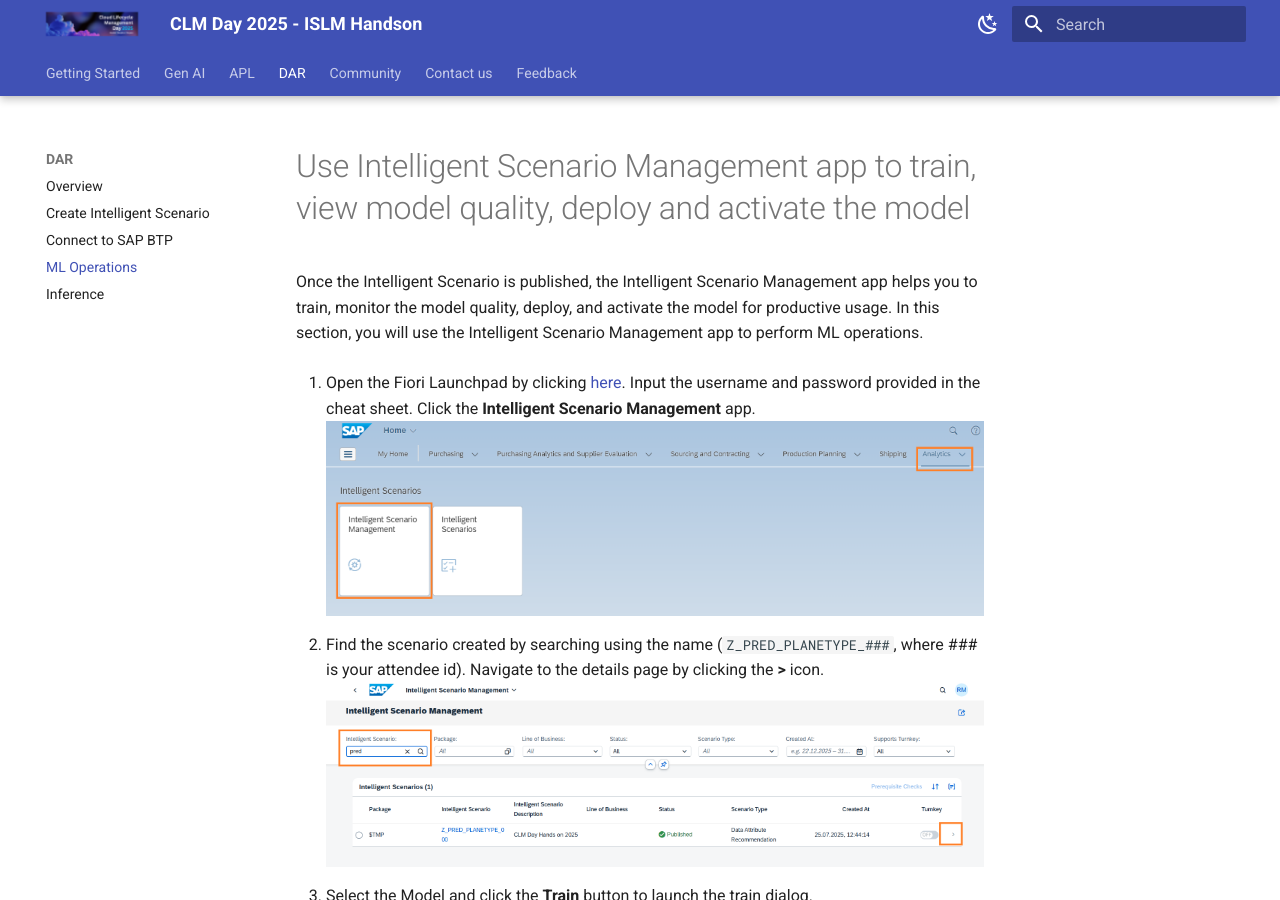
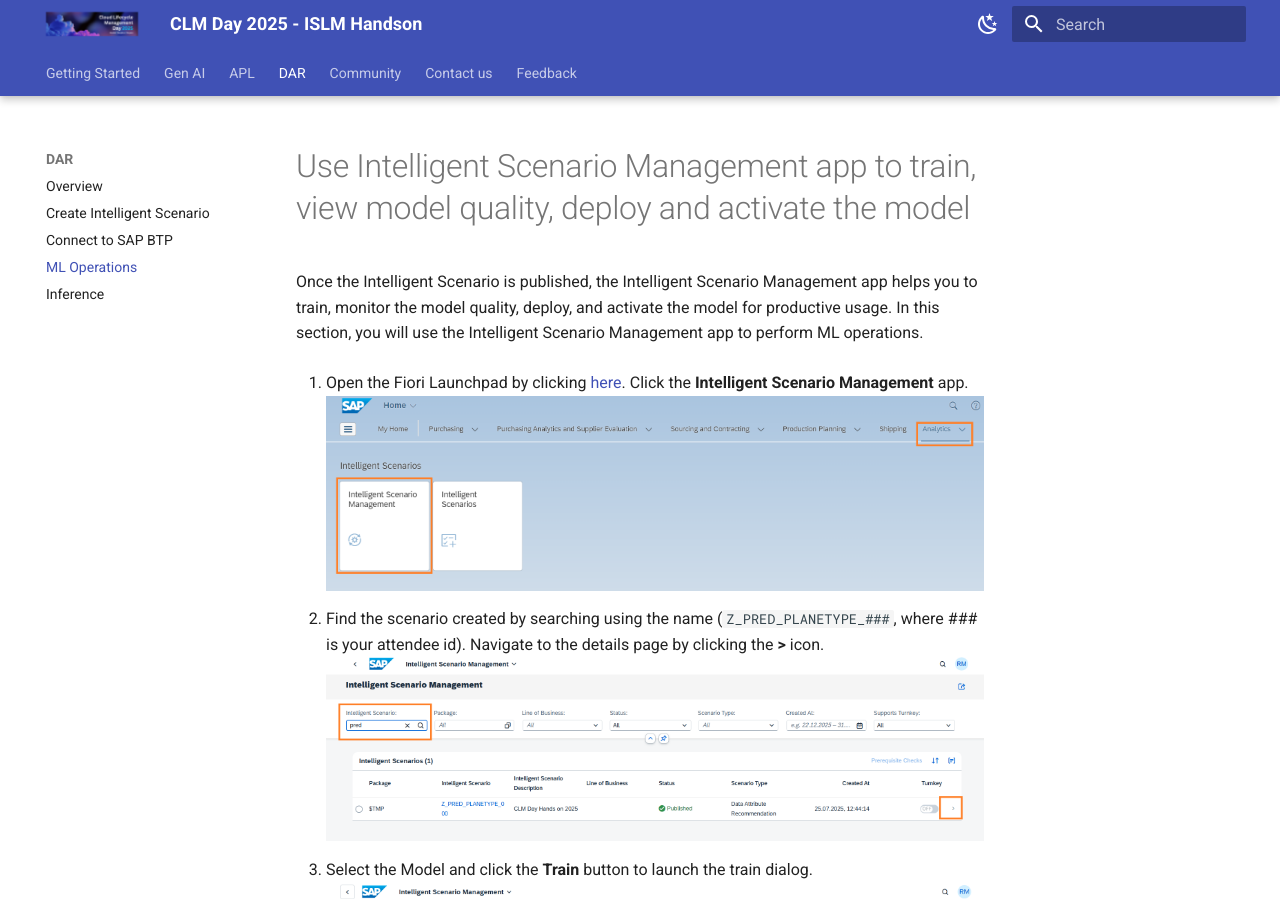
Before and after one commit to SAP-CLM-SL/ISLM, an MkDocs documentation site: the page built from docs/ISLM_with_SAPAIServices_BTP/mloperations.md, in a window 1280 px wide and 900 px high. Built offline with MkDocs 1.6.1 and Material for MkDocs 9.7.7, drawn with Linux system fonts in a browser that asks for light colours.

Commit message:
Remove FLP credentials step

```diff
--- a/docs/ISLM_with_SAPAIServices_BTP/mloperations.md
+++ b/docs/ISLM_with_SAPAIServices_BTP/mloperations.md
@@ -3,7 +3,7 @@
 Once the Intelligent Scenario is published, the Intelligent Scenario Management app helps you to train, monitor the model quality, deploy, and activate the model for productive usage.
 In this section, you will use the Intelligent Scenario Management app to perform ML operations.
 
-1. Open the Fiori Launchpad by clicking [here](https://18.214.3.29:44301/sap/bc/ui5_ui5/ui2/ushell/shells/abap/FioriLaunchpad.html?sap-client=100&sap-language=EN#Shell-home){:target="\_blank"}. Input the username and password provided in the cheat sheet. Click the **Intelligent Scenario Management** app.
+1. Open the Fiori Launchpad by clicking [here](https://18.214.3.29:44301/sap/bc/ui5_ui5/ui2/ushell/shells/abap/FioriLaunchpad.html?sap-client=100&sap-language=EN#Shell-home){:target="\_blank"}. Click the **Intelligent Scenario Management** app.
    ![](./images/32.png)
 
 2. Find the scenario created by searching using the name (`Z_PRED_PLANETYPE_###`, where ### is your attendee id). Navigate to the details page by clicking the **>** icon.
```
